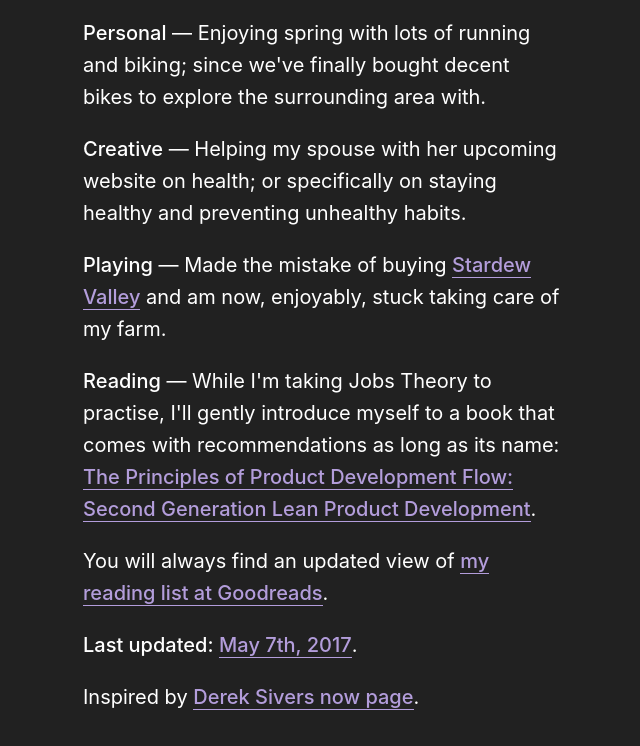
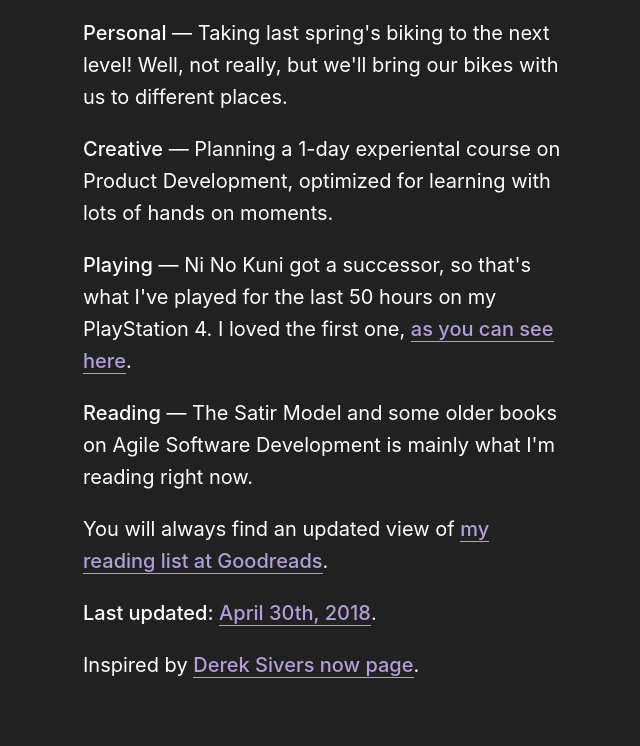
Before and after one commit to teddyzetterlund/teddyzetterlund.github.io, a website: page source/now.html in a window 1280 px wide. Shown: the part 98-844 px from the top of the page, without its empty margins (317-957 px from the left). Drawn offline with Linux system fonts and the light colour scheme.

Commit message:
Updated to reflect my current situation

```diff
--- a/source/now.html
+++ b/source/now.html
@@ -27,26 +27,25 @@
     <h1>What I'm doing now</h1>
 
     <p>
-      <strong>Personal</strong> — Enjoying spring with lots of running and biking;
-      since we've finally bought decent bikes to explore the surrounding area with.
+      <strong>Personal</strong> — Taking last spring's biking to the next level!
+      Well, not really, but we'll bring our bikes with us to different places.
     </p>
 
     <p>
-      <strong>Creative</strong> — Helping my spouse with her upcoming website on
-      health; or specifically on staying healthy and preventing unhealthy habits.
+      <strong>Creative</strong> — Planning a 1-day experiental course on Product
+      Development, optimized for learning with lots of hands on moments.
     </p>
 
     <p>
-      <strong>Playing</strong> — Made the mistake of buying
-      <a href="http://stardewvalley.net/">Stardew Valley</a>
-      and am now, enjoyably, stuck taking care of my farm.
+      <strong>Playing</strong> — Ni No Kuni got a successor, so that's what I've
+      played for the last 50 hours on my PlayStation 4. I loved the first one,
+      <a href="https://medium.com/@teddyzetterlund/ni-no-kuni-e8cccd09e3d4">as
+        you can see here</a>.
     </p>
 
     <p>
-      <strong>Reading</strong> — While I'm taking Jobs Theory to practise, I'll gently
-      introduce myself to a book that comes with recommendations as long as its name:
-      <a href="http://a.co/4F6wALF">The Principles of Product Development Flow: Second
-      Generation Lean Product Development</a>.
+      <strong>Reading</strong> — The Satir Model and some older books on Agile
+      Software Development is mainly what I'm reading right now.
     </p>
 
     <p>
@@ -54,7 +53,7 @@
       <a href="https://www.goodreads.com/teddyzetterlund">my reading list at Goodreads</a>.
     </p>
 
-    <p><strong>Last updated:</strong> <a href="https://goo.gl/87MQqn">May 7th, 2017</a>.</p>
+    <p><strong>Last updated:</strong> <a href="https://goo.gl/87MQqn">April 30th, 2018</a>.</p>
 
     <p>Inspired by <a href="http://nownownow.com/about">Derek Sivers now page</a>.</p>
 
```
Also changed, not shown: source/index.html (+1 -1 lines).
